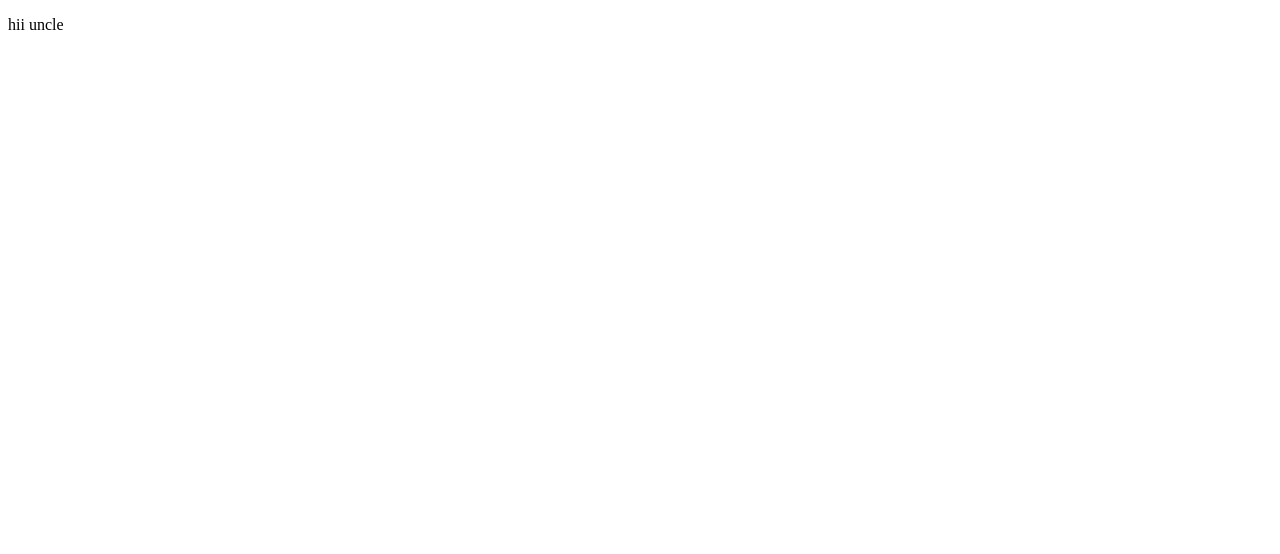
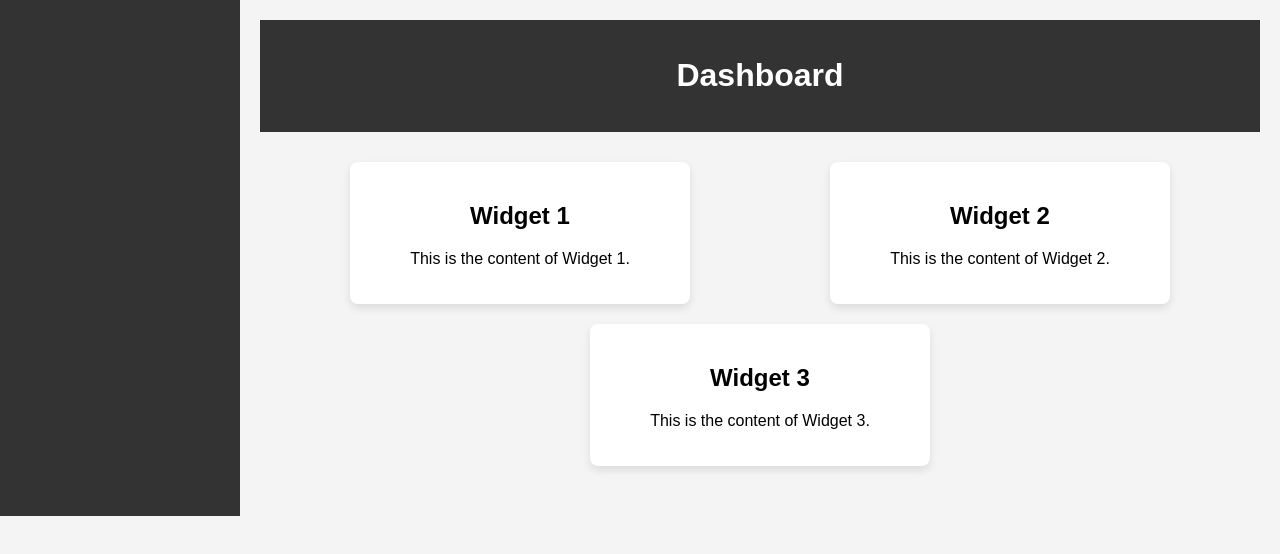
Before and after one commit to atPavithran/E-Waste-Monitoring-System, a plain HTML site: page Del and Ad/delivery.html in a window 1280 px wide. Drawn offline with Linux system fonts and the light colour scheme.

Commit message:
first del and ad

```diff
--- a/Del and Ad/delivery.html
+++ b/Del and Ad/delivery.html
@@ -3,11 +3,45 @@
 <head>
     <meta charset="UTF-8">
     <meta name="viewport" content="width=device-width, initial-scale=1.0">
-    <title>Document</title>
+    <title>Dashboard</title>
+    <link rel="stylesheet" href="styles.css">
 </head>
 <body>
-    <p>
-        hii uncle
-    </p>
+    <div class="container">
+        <!-- Sidebar -->
+        <aside class="sidebar">
+            <div class="sidebar-image"></div>
+            <ul class="sidebar-links">
+                <li><a href="#calendar">Calendar</a></li>
+                <li><a href="#previous-works">Previous Works</a></li>
+                <li><a href="#current-works">Current Works</a></li>
+                <li><a href="#upcoming-works">Upcoming Works</a></li>
+            </ul>
+        </aside>
+
+        <!-- Main Content -->
+        <main class="main-content">
+            <header>
+                <h1>Dashboard</h1>
+            </header>
+
+            <div class="dashboard-container">
+                <div class="dashboard-card">
+                    <h2>Widget 1</h2>
+                    <p>This is the content of Widget 1.</p>
+                </div>
+
+                <div class="dashboard-card">
+                    <h2>Widget 2</h2>
+                    <p>This is the content of Widget 2.</p>
+                </div>
+
+                <div class="dashboard-card">
+                    <h2>Widget 3</h2>
+                    <p>This is the content of Widget 3.</p>
+                </div>
+            </div>
+        </main>
+    </div>
 </body>
 </html>
--- /dev/null
+++ b/Del and Ad/styles.css
@@ -0,0 +1,85 @@
+body {
+    font-family: Arial, sans-serif;
+    margin: 0;
+    padding: 0;
+    background-color: #f4f4f4;
+}
+
+.container {
+    display: flex;
+}
+
+.sidebar {
+    width: 200px;
+    background-color: #333;
+    color: white;
+    padding: 20px;
+    position: relative;
+}
+
+.sidebar-image {
+    background-image: url('E-Waste-Monitoring-System\Del and Ad\img\icon.png'); /* Replace with the actual image file name and extension */
+    background-size: cover;
+    width: 100%;
+    height: 100px; /* Set your desired height */
+    margin-bottom: 20px;
+}
+
+.sidebar-links {
+    list-style: none;
+    padding: 0;
+    margin: 0;
+    position: absolute;
+    top: 0;
+    left: 0;
+    width: 100%;
+    display: none; /* Hide links by default */
+}
+
+.sidebar li {
+    margin-bottom: 10px;
+}
+
+.sidebar a {
+    text-decoration: none;
+    color: white;
+    display: block;
+    padding: 5px;
+}
+
+.sidebar a:hover {
+    text-decoration: underline;
+}
+
+.sidebar-image:hover + .sidebar-links {
+    display: block; /* Show links when hovering over the sidebar image */
+}
+
+.main-content {
+    flex: 1;
+    padding: 20px;
+}
+
+header {
+    background-color: #333;
+    color: white;
+    padding: 1rem;
+    text-align: center;
+}
+
+.dashboard-container {
+    display: flex;
+    justify-content: space-around;
+    flex-wrap: wrap;
+    padding: 20px;
+}
+
+.dashboard-card {
+    background-color: white;
+    box-shadow: 0 4px 8px rgba(0, 0, 0, 0.1);
+    border-radius: 8px;
+    padding: 20px;
+    margin: 10px;
+    width: 300px;
+    text-align: center;
+}
```
Also changed, not shown: Del and Ad/img/icon.png (added).
